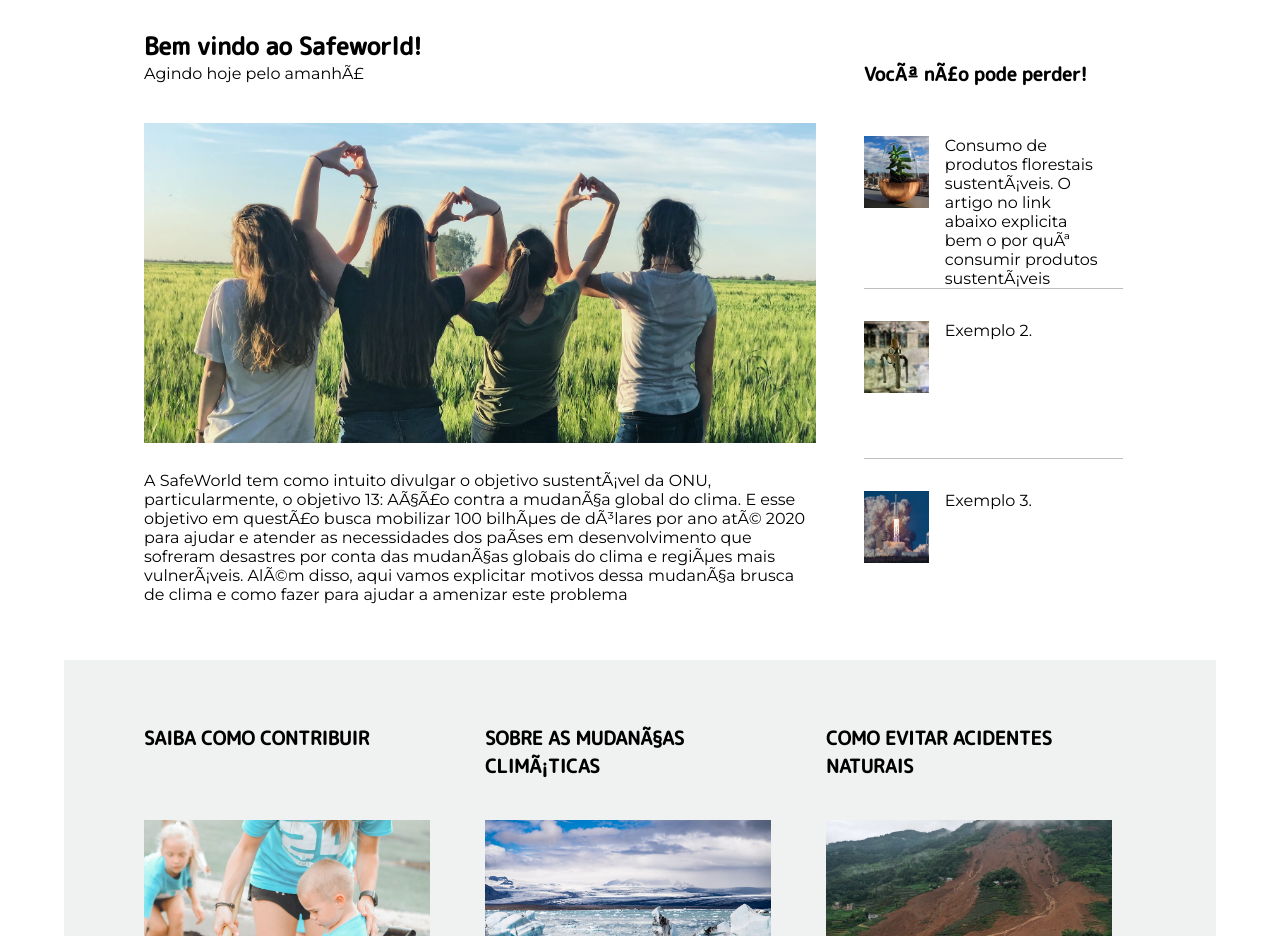
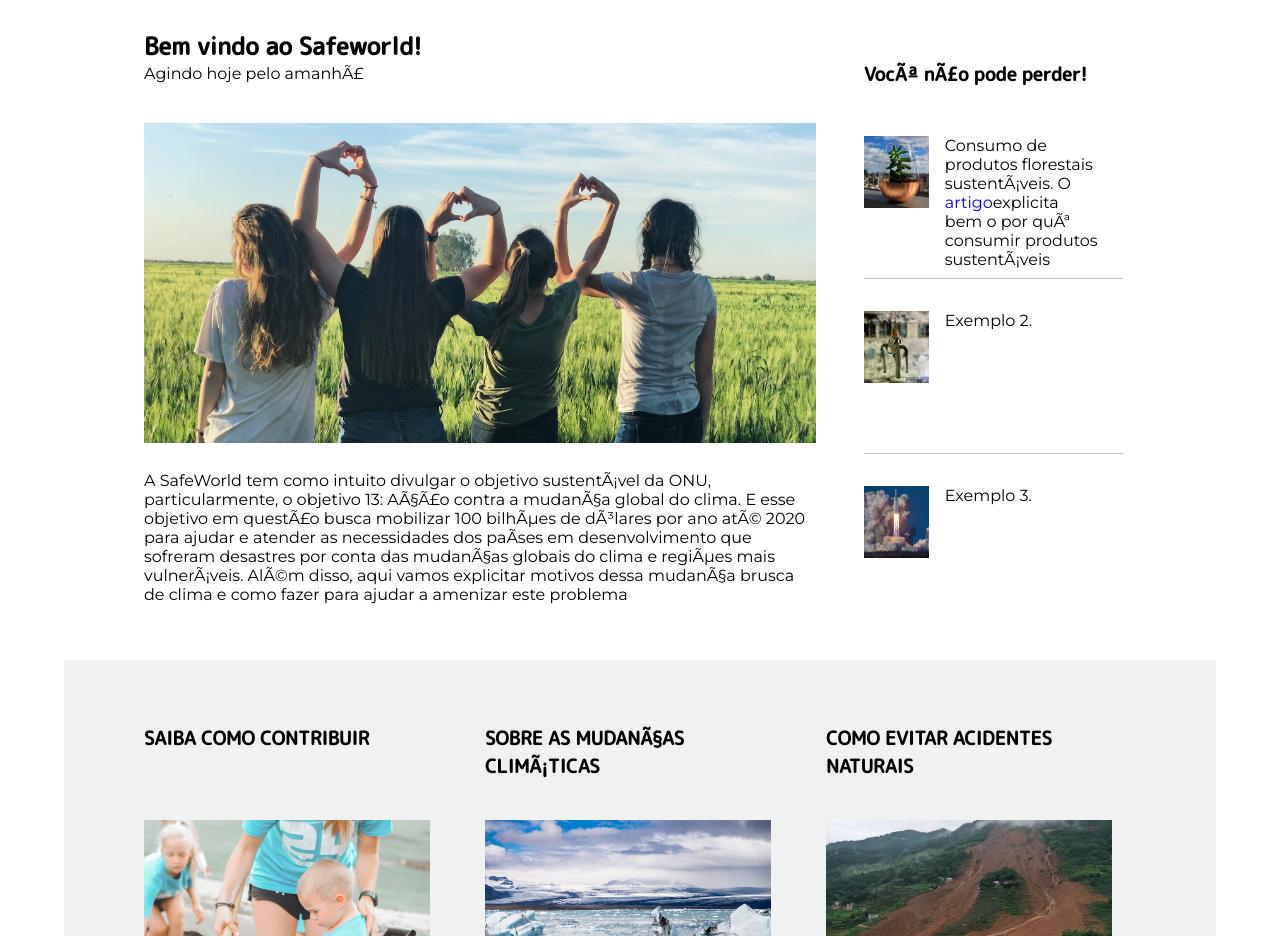
Before and after one commit to rafaelamuniz/rafaelamuniz.github.io, a plain HTML site: page index.html in a window 1280 px wide. Shown: the part 820-1756 px from the top of the page. Drawn offline with Linux system fonts and the light colour scheme.

Commit message:
Update index.html

```diff
--- a/index.html
+++ b/index.html
@@ -117,8 +117,8 @@
 
 				<div class="div-1-section-2">
 					<img src="plantinha-na-jarra.jpg" alt="plantinha na jarra." />
-					<p>Consumo de produtos florestais sustentáveis. O artigo no link abaixo explicita bem o por quê consumir produtos sustentáveis</p>
-					<a href="https://br.fsc.org/preview.revista-ecojardimdezembro2013origem-sustentvel.a-685.pdf"></a>
+					<p>Consumo de produtos florestais sustentáveis. O <a href="https://br.fsc.org/preview.revista-ecojardimdezembro2013origem-sustentvel.a-685.pdf" target="_blank">artigo</a>explicita bem o por quê consumir produtos sustentáveis</p>
+
 				</div>
 
 				<div class="div-2-section-2">
```
